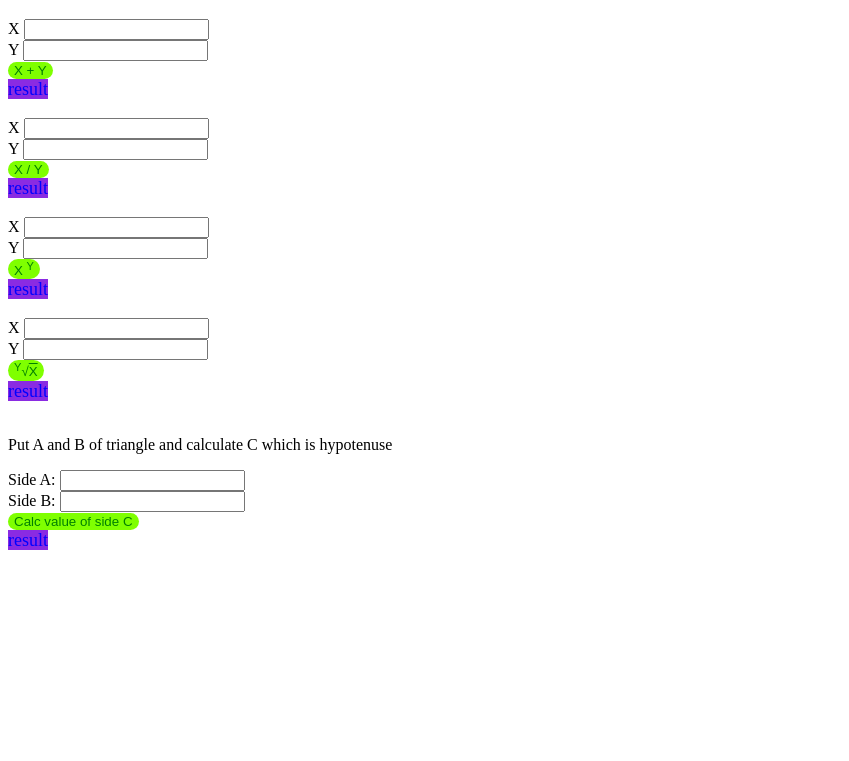
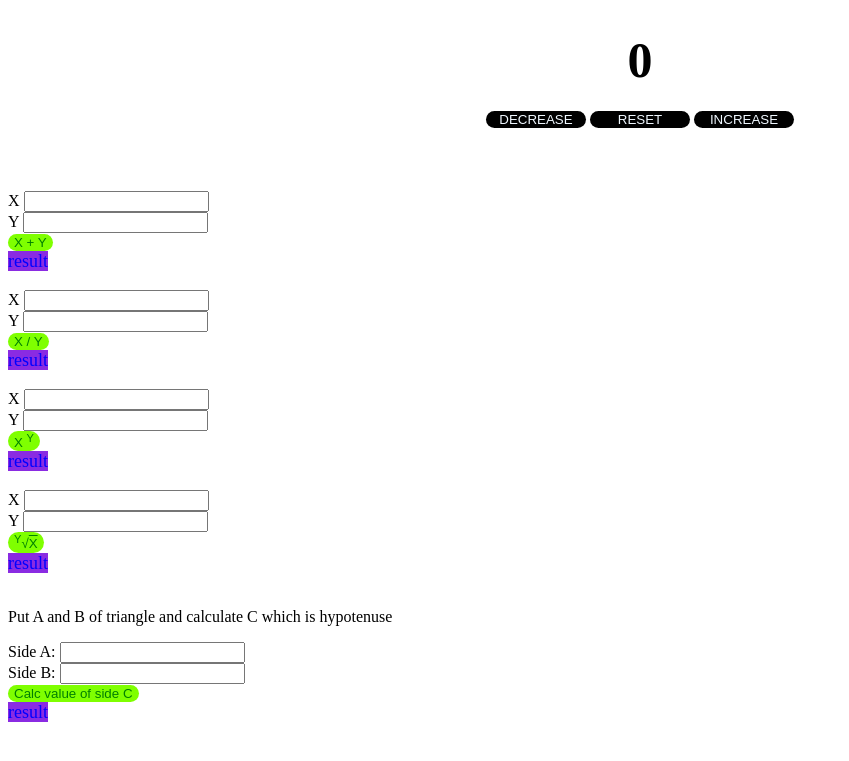
Before and after one commit to ignacy21/learning_JS, a plain HTML site: page math.html in a window 1280 px wide. Shown: the part 61-822 px from the top of the page, without its empty margins (0-849 px from the left). Before the commit the page ends 800 px from the top, so only its background shows below. Drawn offline with Linux system fonts and the light colour scheme.

Commit message:
counter exercise

```diff
--- a/math.html
+++ b/math.html
@@ -12,6 +12,15 @@
 </style>
 <body>
 <h1>HELLO</h1>
+
+<h1 id="counterValue">0</h1>
+<div id="counterDiv">
+  <button id="decrease" class="counter">DECREASE</button>
+  <button id="reset"  class="counter">RESET</button>
+  <button id="increase"  class="counter">INCREASE</button>
+</div>
+<br><br>
+<br><br>
 
 <label for="number1">X</label>
 <input type="number" id="number1"><br>
@@ -57,7 +66,9 @@
 <button type="button" id="calcHypotenuse">Calc value of side C</button>
 <br>
 <label id="hypotenuseResult" class="result">result</label>
-
+<br>
+<br>
+<br>
 <script src="math.js">
 
 </script>
--- a/math.js
+++ b/math.js
@@ -34,6 +34,20 @@ document.getElementById("calcHypotenuse").onclick = function () {
 
 }
 
+let counter = 0
+document.getElementById("decrease").onclick = function() {
+    counter -= 1
+    document.getElementById("counterValue").innerHTML = counter
+}
+document.getElementById("increase").onclick = function() {
+    counter += 1
+    document.getElementById("counterValue").innerHTML = counter
+}
+document.getElementById("reset").onclick = function() {
+    counter = 0
+    document.getElementById("counterValue").innerHTML = counter
+}
+
 
 let x = 9.49
 let y = -10.92
--- a/math_stylesheet.css
+++ b/math_stylesheet.css
@@ -11,3 +11,24 @@ button {
     border-radius: 20px;
 
 }
+
+.counter {
+    width: 100px;
+    background-color: black;
+    color: aliceblue;
+}
+#counterDiv {
+    width: max-content;
+    text-align: center;
+    position: absolute;
+    left: 50%;
+    transform: translate(-50%, -50%);
+
+}
+
+#counterValue {
+    margin-bottom: 30px;
+    font-size: 50px;
+    text-align: center;
+
+}
```
